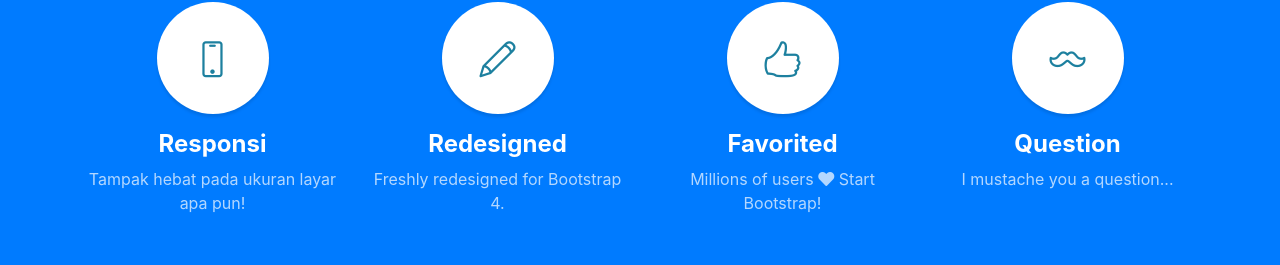
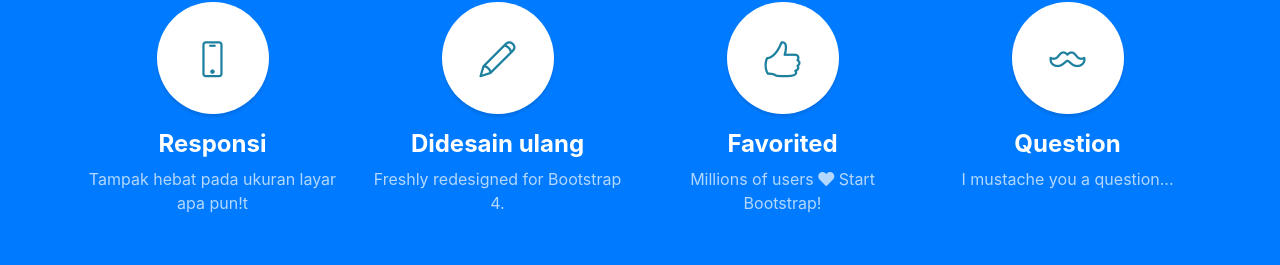
Before and after one commit to ninoi97/ninoi97.github.io, a website with bundled scripts: page index.html in a window 1280 px wide. Shown: the part 1475-1740 px from the top of the page. Built offline with nearby package versions, Linux system fonts and the light colour scheme.

Commit message:
perubahan 7

```diff
--- a/index.html
+++ b/index.html
@@ -93,14 +93,14 @@
           <h4>
             <strong>Responsi</strong>
           </h4>
-          <p class="text-faded mb-0">Tampak hebat pada ukuran layar apa pun!</p>
+          <p class="text-faded mb-0">Tampak hebat pada ukuran layar apa pun!t </p>
         </div>
         <div class="col-lg-3 col-md-6 mb-5 mb-lg-0">
           <span class="service-icon rounded-circle mx-auto mb-3">
             <i class="icon-pencil"></i>
           </span>
           <h4>
-            <strong>Redesigned</strong>
+            <strong>Didesain ulang</strong>
           </h4>
           <p class="text-faded mb-0">Freshly redesigned for Bootstrap 4.</p>
         </div>
```
